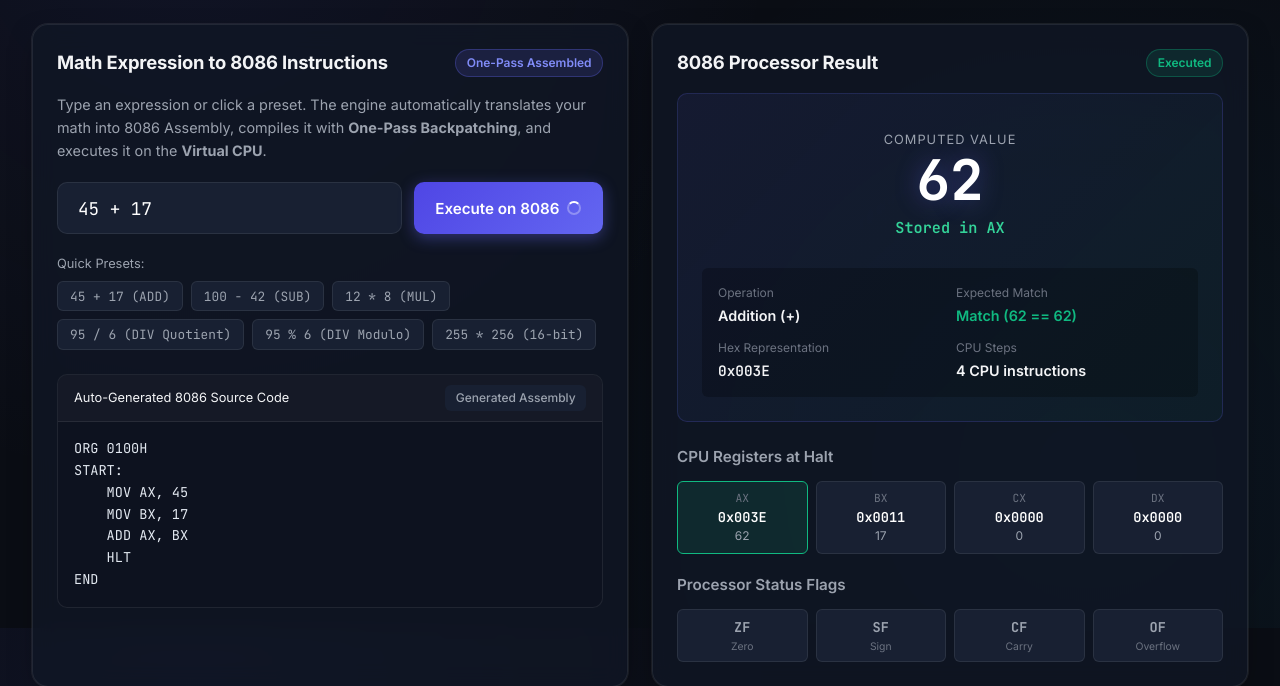
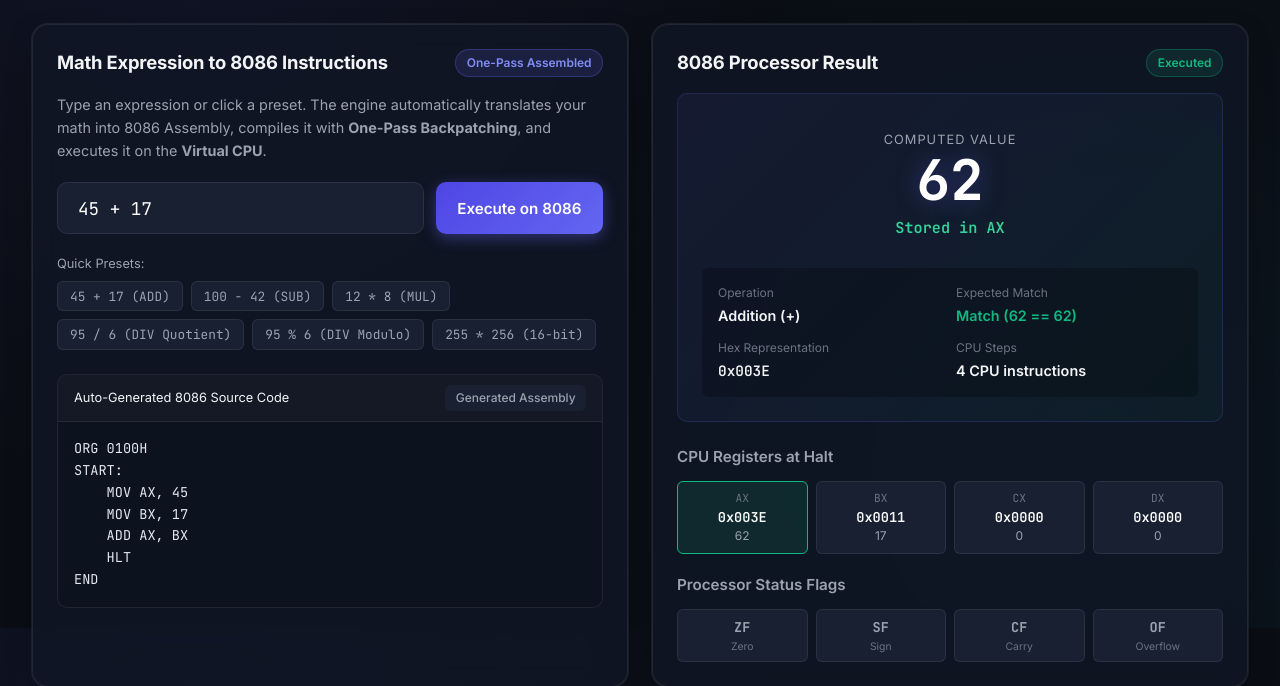
Before and after one commit to SKAMANULLAH/8086-One-Pass-Assembler, a Flask app: page / in a window 1280 px wide. Shown: the part 172-858 px from the top of the page. Run offline with Flask 3, Linux system fonts and the light colour scheme.

Commit message:
Fix spinner loader staying visible on buttons

```diff
--- a/static/css/style.css
+++ b/static/css/style.css
@@ -937,6 +937,11 @@ body {
     display: inline-block;
 }
 
+.spinner[hidden],
+[hidden] {
+    display: none !important;
+}
+
 @keyframes spin {
     to { transform: rotate(360deg); }
 }
```
